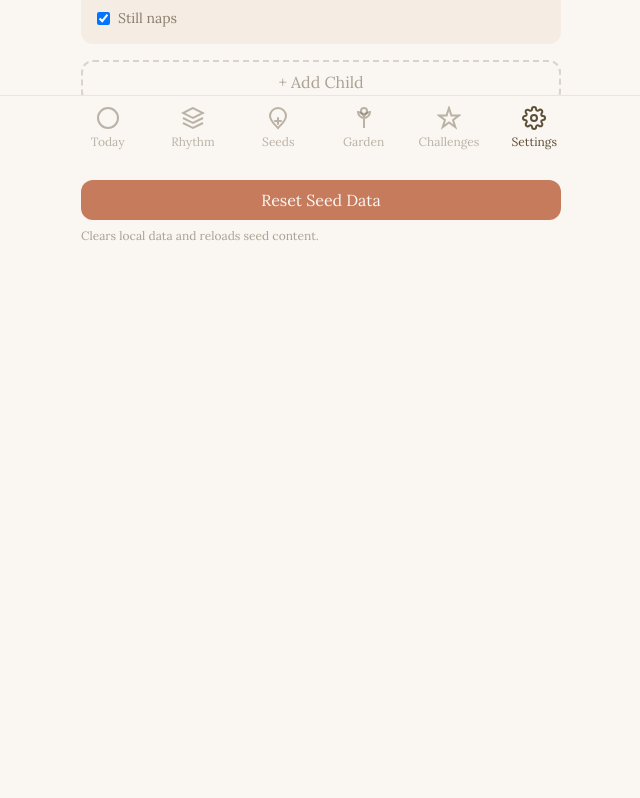
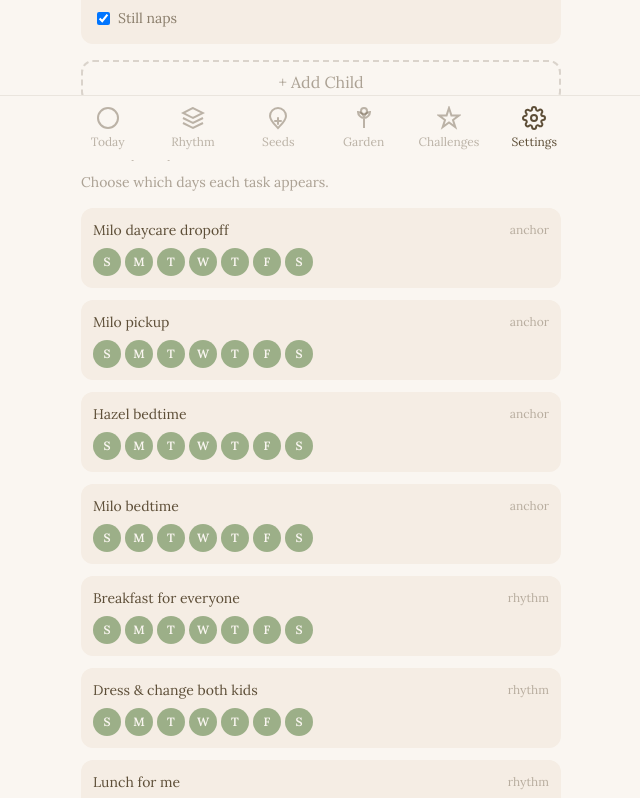
Before and after one commit to graceolivia/Rhythms-MVP-web, a React (Vite) app in the folder rhythm/: page /settings in a window 1280 px wide. Shown: the part 640-1438 px from the top of the page, without its empty margins (319-959 px from the left). Before the commit the page ends 1076 px from the top, so only its background shows below. Built offline with nearby package versions, Linux system fonts and the light colour scheme.

Commit message:
wip for rhythm edit

```diff
--- a/rhythm/src/screens/Settings.tsx
+++ b/rhythm/src/screens/Settings.tsx
@@ -1,7 +1,10 @@
 import { useChildStore } from '../stores/useChildStore';
+import { useTaskStore } from '../stores/useTaskStore';
 import { useResetSeedData } from '../hooks/useResetSeedData';
 import { DEV_MODE } from '../config/devMode';
-import type { ChildColor } from '../types';
+import type { ChildColor, Task } from '../types';
+
+const DAY_LABELS = ['S', 'M', 'T', 'W', 'T', 'F', 'S'];
 
 const COLOR_OPTIONS: { value: ChildColor; label: string; bgClass: string; borderClass: string }[] = [
   { value: 'lavender', label: 'Lavender', bgClass: 'bg-lavender', borderClass: 'border-lavender' },
@@ -12,11 +15,46 @@ const COLOR_OPTIONS: { value: ChildColor; label: string; bgClass: string; border
   { value: 'clay', label: 'Clay', bgClass: 'bg-clay', borderClass: 'border-clay' },
 ];
 
+function DayPicker({ task, onUpdate }: { task: Task; onUpdate: (id: string, updates: Partial<Omit<Task, 'id'>>) => void }) {
+  const activeDays = task.daysOfWeek ?? [0, 1, 2, 3, 4, 5, 6]; // default: every day
+
+  const toggleDay = (day: number) => {
+    const newDays = activeDays.includes(day)
+      ? activeDays.filter((d) => d !== day)
+      : [...activeDays, day].sort();
+    // If all days selected, store as null (every day)
+    onUpdate(task.id, { daysOfWeek: newDays.length === 7 ? null : newDays });
+  };
+
+  return (
+    <div className="flex gap-1">
+      {DAY_LABELS.map((label, index) => {
+        const isActive = activeDays.includes(index);
+        return (
+          <button
+            key={index}
+            onClick={() => toggleDay(index)}
+            className={`w-7 h-7 rounded-full text-xs font-semibold transition-all ${
+              isActive
+                ? 'bg-sage text-cream'
+                : 'bg-bark/5 text-bark/30'
+            }`}
+          >
+            {label}
+          </button>
+        );
+      })}
+    </div>
+  );
+}
+
 export function Settings() {
   const children = useChildStore((state) => state.children);
   const addChild = useChildStore((state) => state.addChild);
   const updateChild = useChildStore((state) => state.updateChild);
   const removeChild = useChildStore((state) => state.removeChild);
+  const tasks = useTaskStore((state) => state.tasks);
+  const updateTask = useTaskStore((state) => state.updateTask);
   const resetSeedData = useResetSeedData();
 
   const handleAddChild = () => {
@@ -113,6 +151,28 @@ export function Settings() {
         </button>
       </section>
 
+      {/* Weekly Rhythm Section */}
+      <section className="mb-8">
+        <h2 className="font-display text-lg text-bark mb-2">Weekly Rhythm</h2>
+        <p className="text-bark/50 text-sm mb-4">Choose which days each task appears.</p>
+
+        {tasks.filter((t) => t.isActive).length === 0 ? (
+          <p className="text-bark/50 text-sm py-4 text-center">No tasks yet.</p>
+        ) : (
+          <div className="space-y-3">
+            {tasks.filter((t) => t.isActive).map((task) => (
+              <div key={task.id} className="bg-parchment rounded-xl p-3">
+                <div className="flex items-center justify-between gap-3 mb-2">
+                  <span className="text-sm font-medium text-bark truncate">{task.title}</span>
+                  <span className="text-xs text-bark/40 flex-shrink-0">{task.tier}</span>
+                </div>
+                <DayPicker task={task} onUpdate={updateTask} />
+              </div>
+            ))}
+          </div>
+        )}
+      </section>
+
       {DEV_MODE && (
         <section className="mb-8">
           <h2 className="font-display text-lg text-bark mb-4">Dev Tools</h2>
--- a/rhythm/src/screens/Today.tsx
+++ b/rhythm/src/screens/Today.tsx
@@ -289,8 +289,6 @@ export function Today() {
           <NapControls />
         </div>
 
-        <GardenPreview />
-
         {groupedByTier.length === 0 ? (
           <div className="text-center py-12 bg-cream rounded-xl">
             <p className="text-bark/60">No tasks for today.</p>
--- a/rhythm/src/stores/useTaskStore.ts
+++ b/rhythm/src/stores/useTaskStore.ts
@@ -45,6 +45,12 @@ function shouldTaskOccurOnDate(task: Task, date: Date): boolean {
 
   const dayOfWeek = getDay(date); // 0 = Sunday
 
+  // If daysOfWeek is set, use it as the day filter
+  if (task.daysOfWeek != null && task.daysOfWeek.length > 0) {
+    return task.daysOfWeek.includes(dayOfWeek);
+  }
+
+  // Otherwise fall back to recurrence rules
   switch (task.recurrence) {
     case 'daily':
       return true;
--- a/rhythm/src/types/index.ts
+++ b/rhythm/src/types/index.ts
@@ -71,6 +71,7 @@ export interface Task {
   napContext: NapContext | null; // when to suggest
   isActive: boolean;
   category: TaskCategory;
+  daysOfWeek?: number[] | null; // 0=Sunday, 6=Saturday; null/undefined=every day
 }
 
 export interface TaskInstance {
```
